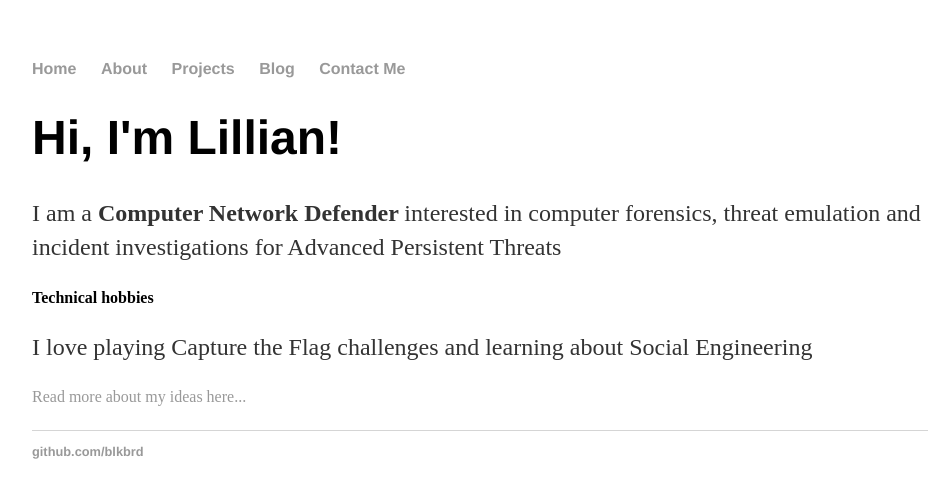
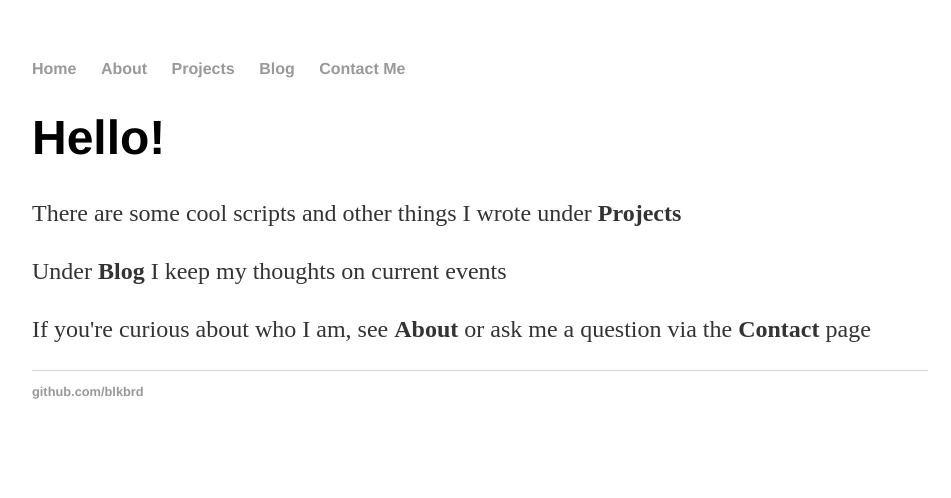
Before and after one commit to blkbrd/blkbrd.github.io, a Jekyll site: the page built from index.html, in a window 1280 px wide. Shown: the top 498 px of the page, without its empty margins (160-1111 px from the left). Built offline with Jekyll 4.4.1, drawn with Linux system fonts in a browser that asks for light colours.

Commit message:
Update index.html

```diff
--- a/index.html
+++ b/index.html
@@ -3,10 +3,9 @@ layout: default
 title: Lillian Warner, Computer Network Defender
 ---
 <div class="blurb">
-	<h1>Hi, I'm Lillian!</h1>
-		<p>I am a <strong> Computer Network Defender </strong> interested in computer forensics,
-			threat emulation and incident investigations for Advanced Persistent Threats</p>
-	<h4>Technical hobbies</h4>
-                <p> I love playing Capture the Flag challenges and learning about Social Engineering</p>
-		<a href="/projects">Read more about my ideas here...</a></p>
+	<h1>Hello! </h1>
+	<p> There are some cool scripts and other things I wrote under <strong> Projects </strong></p>
+	<p> Under <strong> Blog </strong> I keep my thoughts on current events </p>
+	<p> If you're curious about who I am, see <strong> About </strong> or ask me a question via the <strong> Contact </strong> page </p>
+
 </div><!-- /.blurb -->
```
